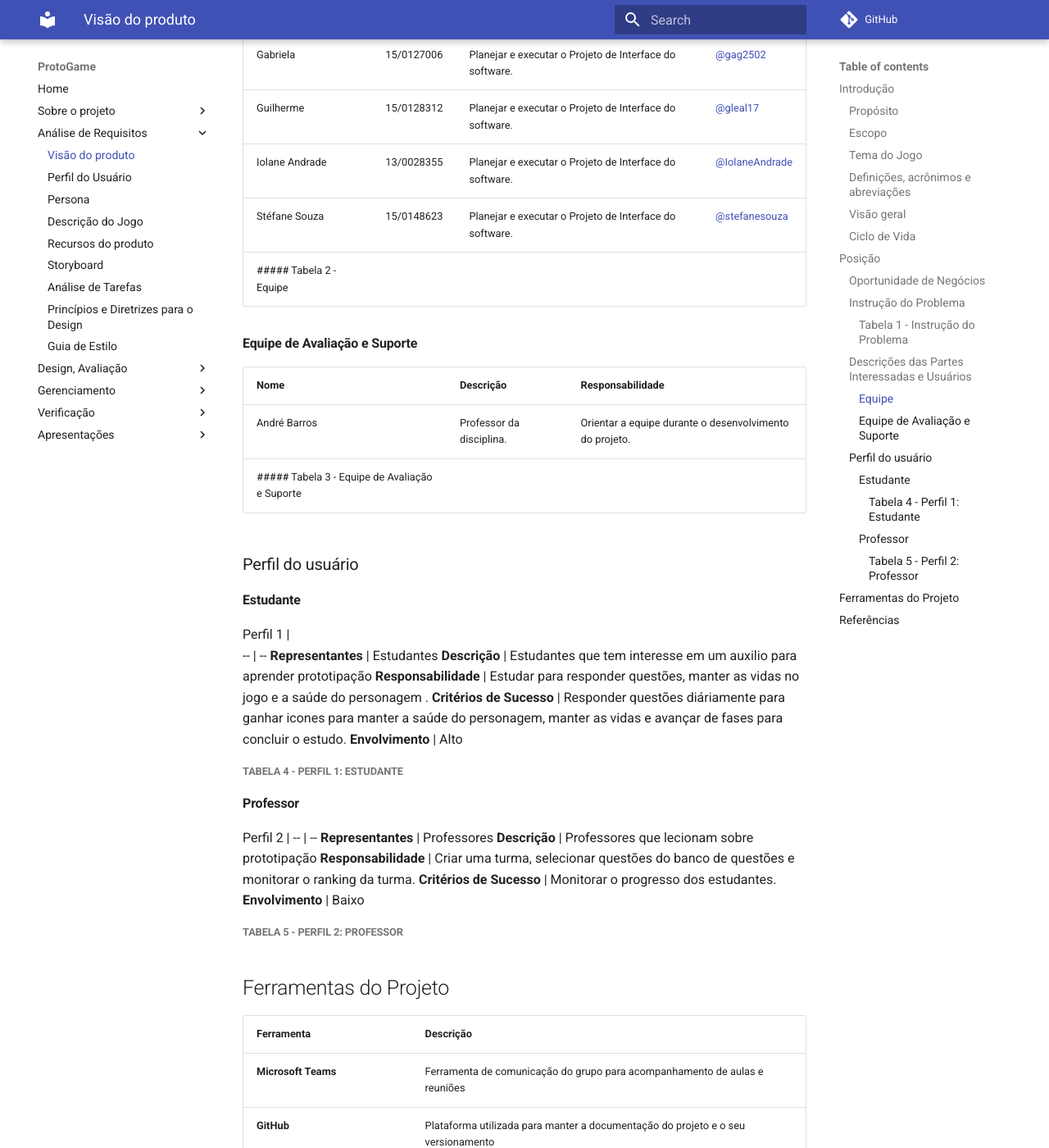
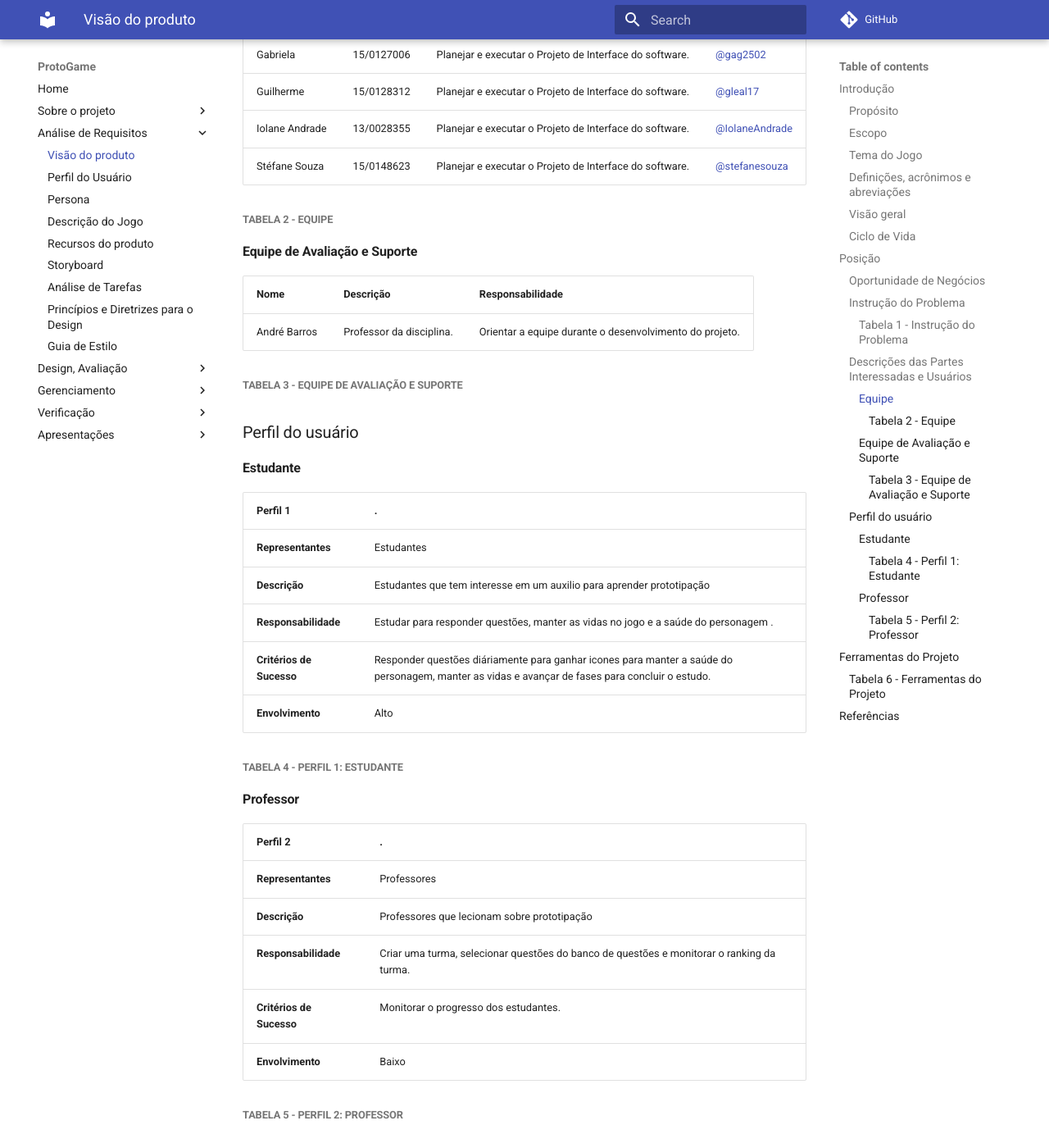
Before and after one commit to Design-de-Jogos/2020.1-ProtoGame, an MkDocs documentation site: the page built from docs/Visao.md, in a window 1280 px wide and 1400 px high, scrolled down 3934 px. Shown: the whole window at 82% size. Built offline with MkDocs 1.6.1 and Material for MkDocs 9.7.7, drawn with Linux system fonts in a browser that asks for light colours; comment, search, counter and statistics services are not loaded; some of the changed text lies outside the part shown.

Commit message:
Correções: doc visão

```diff
--- a/docs/Visao.md
+++ b/docs/Visao.md
@@ -85,6 +85,7 @@ Como o foco do trabalho dentro da disciplina é apenas o planejamento, funcionam
 <tr> <td><b>Cujo impacto é</b></td> <td> a dificuldade de fixar o conteúdo ministrado em sala </td> </tr>
 <tr> <td> <b>Uma boa solução seria</b></td> <td> um jogo interativo de perguntas e respostas.</td> </tr>
 </table>
+
 ##### Tabela 1 - Instrução do Problema
 
 ### Descrições das Partes Interessadas e Usuários
@@ -96,6 +97,7 @@ Gabriela | 15/0127006   |Planejar e executar o Projeto de Interface do software.
 Guilherme |15/0128312| Planejar e executar o Projeto de Interface do software. | [@gleal17](https://github.com/gleal17)
 Iolane Andrade | 13/0028355 | Planejar e executar o Projeto de Interface do software. | [@IolaneAndrade](https://github.com/IolaneAndrade)
 Stéfane Souza | 15/0148623 | Planejar e executar o Projeto de Interface do software. | [@stefanesouza](https://github.com/stefanesouza)
+
 ##### Tabela 2 - Equipe
 
 
@@ -104,31 +106,34 @@ Stéfane Souza | 15/0148623 | Planejar e executar o Projeto de Interface do soft
 Nome | Descrição | Responsabilidade
 ----- | ------ | -------
 André Barros | Professor da disciplina. | Orientar a equipe durante o desenvolvimento do projeto.
+
 ##### Tabela 3 - Equipe de Avaliação e Suporte
 
 ### Perfil do usuário
 
 #### Estudante
 
-  Perfil 1 |
+  Perfil 1 |  .
 -- | --
 **Representantes** | Estudantes
 **Descrição** | Estudantes que tem interesse em um auxilio para aprender prototipação
 **Responsabilidade** | Estudar para responder questões, manter as vidas no jogo e a saúde do personagem .
 **Critérios de Sucesso** | Responder questões diáriamente para ganhar icones para manter a saúde do personagem, manter as vidas e avançar de fases para concluir o estudo.
 **Envolvimento** | Alto
+
 ##### Tabela 4 - Perfil 1: Estudante
 
 
 #### Professor
 
- Perfil 2 |
+ Perfil 2 | .
 -- | --
 **Representantes** | Professores
 **Descrição** | Professores que lecionam sobre prototipação
 **Responsabilidade** | Criar uma turma, selecionar questões do banco de questões e monitorar o ranking da turma.
 **Critérios de Sucesso** | Monitorar o progresso dos estudantes.
 **Envolvimento** | Baixo
+
 ##### Tabela 5 - Perfil 2: Professor
 
 
@@ -144,6 +149,7 @@ Ferramenta | Descrição
 **Storyboard That** | Ferramenta utilizada para a elaboração dos storyboads do projeto
 **Google Forms** | Ferramenta utilizada na elaboração e aplicação de questionários
 **Draw.io** | Ferramenta utilizada na elaboração de esquemáticos
+
 ##### Tabela 6 - Ferramentas do Projeto
 
 
```
